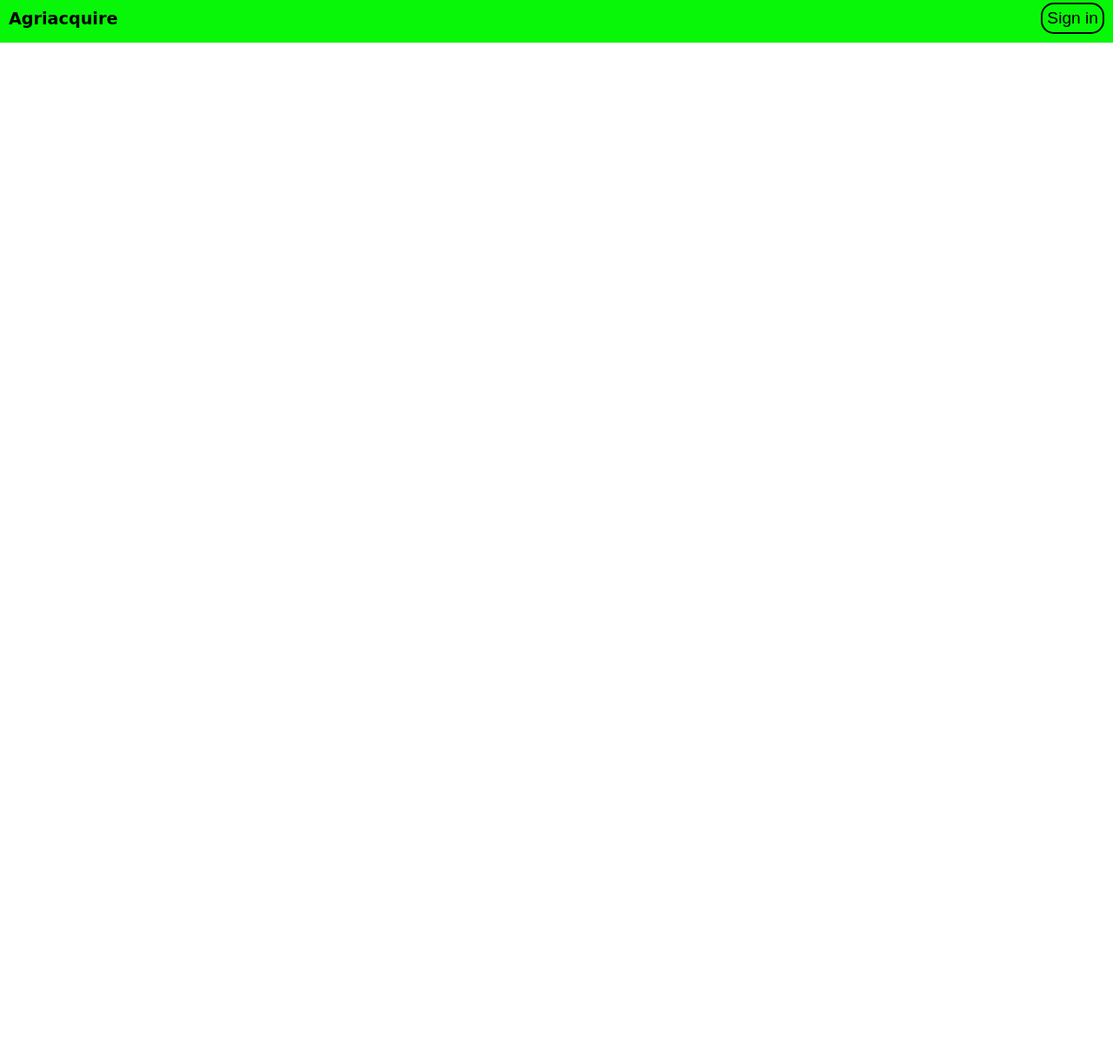
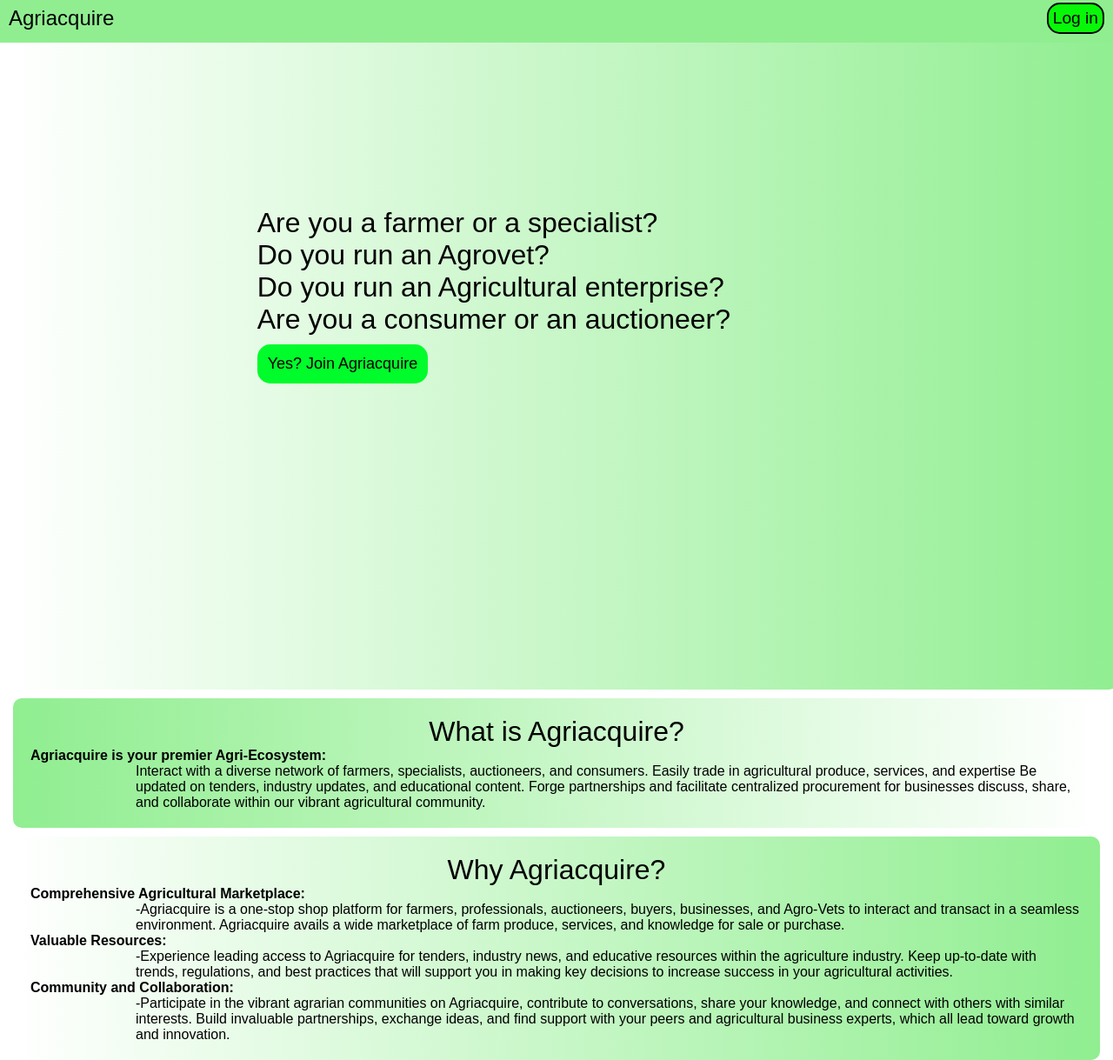
Before and after one commit to jeffx-3/Agriacquire, a plain HTML site: page index.html in a window 1280 px wide. Shown: the part 7-1226 px from the top of the page at 87% size. Before the commit the page ends 800 px from the top, so only its background shows below. Drawn offline with Linux system fonts and the light colour scheme.

Commit message:
corrected an error in the files

```diff
--- a/index.html
+++ b/index.html
@@ -7,14 +7,53 @@
     <link rel="stylesheet" href="style.css">
 </head>
 <body>
-    <nav>
-        <div class="logo">Agriacquire</div>
-        <button>Sign in</button>
+    <div class="nav">
+  <nav>
+        <div class="logo"><h1> Agriacquire</h1></div>
+        <button>Log in</button>
 
     </nav>
+    </div>
+
     <div class="home">
+        <div class="content">
+
+              <h1>Are you a farmer or a specialist?</h1>
+               <h1>Do you run an Agrovet?</h1>
+                <h1>Do you run an Agricultural enterprise? </h1>
+              <h1>Are you a consumer or an auctioneer?</h1>
+
+
+        <button>Yes? Join Agriacquire</button>
+
+
+        </div>
 
     </div>
+    <div class="what">
+        <h1>What is Agriacquire?</h1>
+     <h4>Agriacquire is your premier Agri-Ecosystem:</h4>
 
+           <p>  Interact with a diverse network of farmers, specialists, auctioneers, and consumers.
+            Easily trade in agricultural produce, services, and expertise
+            Be updated on tenders, industry updates, and educational content.
+            Forge partnerships and facilitate centralized procurement for businesses
+            discuss, share, and collaborate within our vibrant agricultural community.</p>
+
+    </div>
+    <div class="why">
+<h1>Why Agriacquire?</h1>
+        <h4>Comprehensive Agricultural Marketplace:</h4>
+
+        <p>-Agriacquire is a one-stop shop platform for farmers, professionals, auctioneers, buyers, businesses, and Agro-Vets to interact and transact in a seamless environment. Agriacquire avails a wide marketplace of farm produce, services, and knowledge for sale or purchase.</p>
+
+<h4>Valuable Resources:</h4>
+
+<p>-Experience leading access to Agriacquire for tenders, industry news, and educative resources within the agriculture industry. Keep up-to-date with trends, regulations, and best practices that will support you in making key decisions to increase success in your agricultural activities.</p>
+
+<h4>Community and Collaboration: </h4>
+
+<p>-Participate in the vibrant agrarian communities on Agriacquire, contribute to conversations, share your knowledge, and connect with others with similar interests. Build invaluable partnerships, exchange ideas, and find support with your peers and agricultural business experts, which all lead toward growth and innovation.</p>
+    </div>
 </body>
 </html>
--- a/style.css
+++ b/style.css
@@ -5,20 +5,25 @@
     scroll-behavior: smooth;
     box-sizing: border-box;
 }
+/*nav styling*/
 nav{
     justify-content: space-between;
     display: flex;
-    background: rgb(8, 247, 8);
     position: fixed;
     padding: 10px;
     align-items: center;
     width: 100%;
+    background: lightgreen;
 
 }
 .logo{
-    font-size: larger;
+    color:  black;
     font-weight: 600;
     font-family: cursive;
+    cursor: pointer;
+}
+.logo:hover{
+    color: blue;
 }
 nav button{
     border-style: solid;
@@ -34,3 +39,104 @@ nav button:hover{
     color: rgb(8, 247, 8);
 
 }
+/*home styling*/
+.home{
+    background:linear-gradient(to right,white,lightgreen);
+    background-size: cover;
+    background-repeat: no-repeat;
+    background-position: center;
+    width: 100%;
+    height: 100vh;
+    padding: 40px 10%;
+    border-radius: 15px;
+    margin-left: 10px;
+    margin-right: 10px;
+
+
+
+}
+.home p{
+    margin-top: 5px;
+    width: 60%;
+    height: auto;
+}
+.home button{
+    color: black;
+    background: rgb(1, 252, 43);
+    border-style: none;
+    padding: 12px;
+    border-radius: 15px;
+    font-weight: 200;
+    margin-top: 10px;
+    font-size: large;
+}
+.home button:hover{
+    color: rgb(1, 252, 43);
+    background: black;
+    cursor: pointer;
+}
+.home h1, p, button{
+    margin-left: 10%;
+}
+.home .content{
+    margin-top: 20%;
+    padding-left: 6%;
+}
+.home .content, h1{
+    font-weight: 300;
+}
+/*what styling*/
+.what h1{
+    text-align: center;
+}
+.what p{
+    height: auto;
+    width: fit-content;
+}
+.what{
+    margin-left: 15px;
+    margin-right: 15px;
+    margin-top: 10px;
+    padding: 20px;
+    border-radius: 10px;
+    background: linear-gradient(to left,white,lightgreen);
+}
+/*why styling*/
+.why{
+    background: linear-gradient(to left,lightgreen,white);
+    margin-top: 10px;
+    border-radius: 10px;
+    margin-left: 15px;
+    margin-right: 15px;
+    padding: 20px;
+}
+.why h1{
+    text-align: center;
+}
+.why p{
+    height: auto;
+    width: fit-content;
+}
+
+/*media queries*/
+@media (max-width: 481px) {
+   .home .content{
+        margin-top: 40%;
+        padding-left: 3%;
+
+    }
+    .home .content, h1{
+        font-size: 16px;
+    }
+    .home .button{
+        font-size: 14px;
+    }
+
+}
+@media (max-width: 768px) {
+    .home .content{
+        margin-top: 30%;
+
+    }
+
+}
```
Also changed, not shown: Media/WhatsApp Image 2024-04-26 at 4.59.06 PM.jpeg (added), Media/carlos-muza-hpjSkU2UYSU-unsplash.jpg (added), 2 other files.
